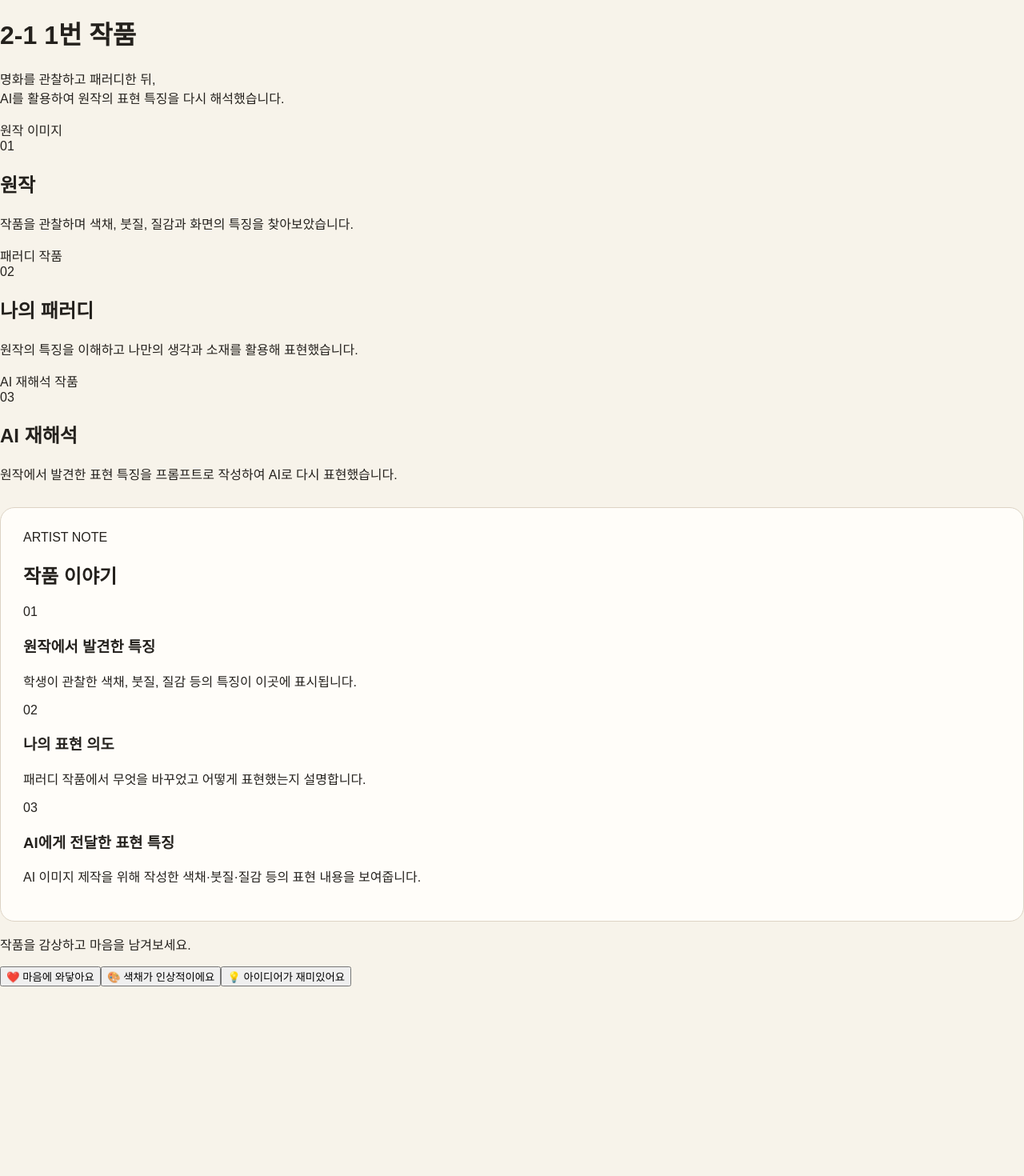
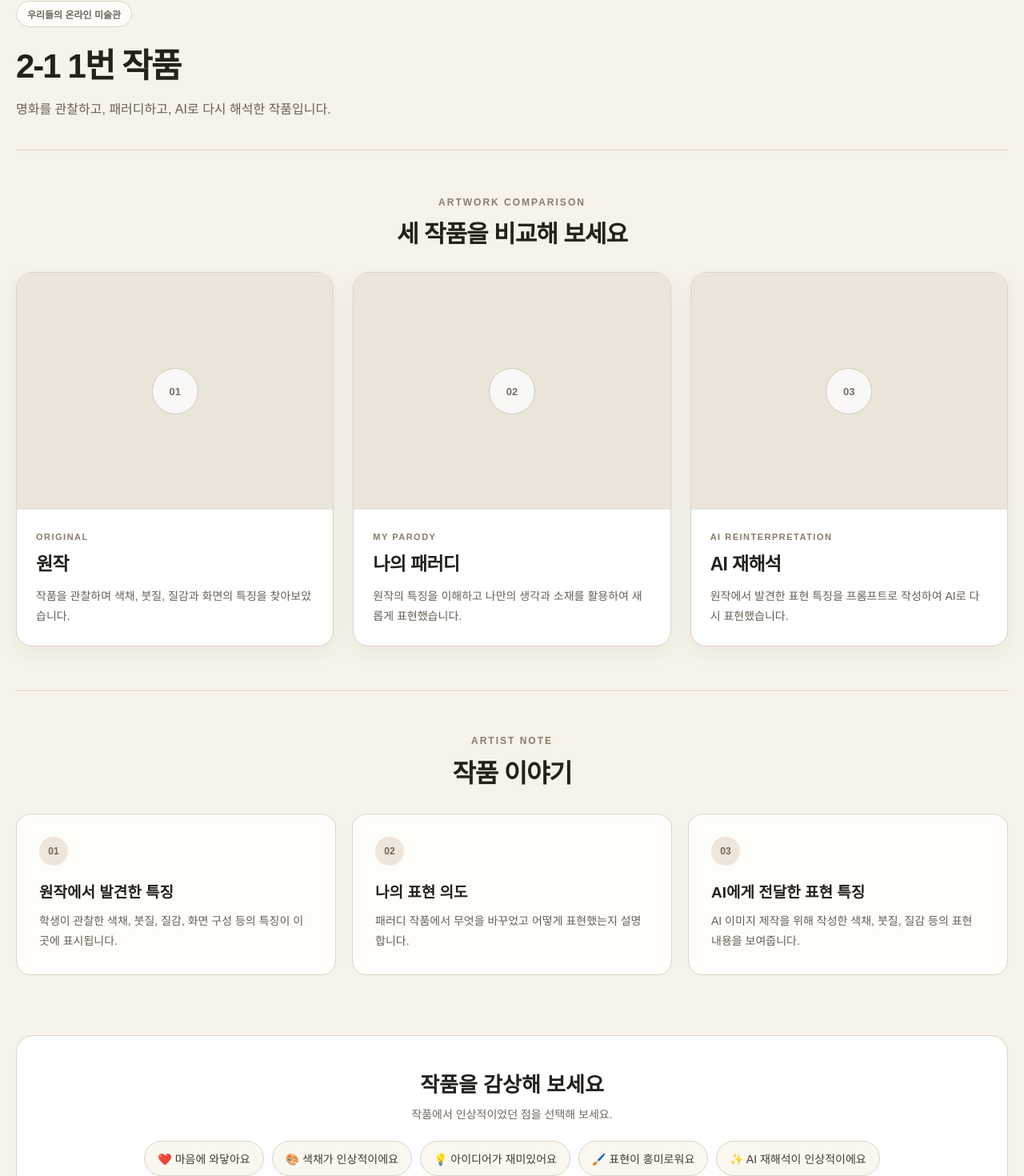
Before and after one commit to vizitostar-ctrl/our-art-museum, a Next.js app: page /class/1/student/1 in a window 1280 px wide. Shown: the part 105-1575 px from the top of the page at 80% size. Before the commit the page ends 1338 px from the top, so only its background shows below. Built offline with nearby package versions, Linux system fonts and the light colour scheme.

Commit message:
Update page.js

```diff
--- a/app/class/1/student/[number]/page.js
+++ b/app/class/1/student/[number]/page.js
@@ -4,36 +4,50 @@ export default async function StudentArtworkPage({ params }) {
   const { number } = await params;
 
   return (
-    <main className="studentPage">
+    <main className="student-page">
+      <div className="student-page-inner">
 
-      <div className="studentTop">
+        {/* 전시실로 돌아가기 */}
+        <header className="student-page-header">
           <Link href="/class/1" className="backButton">
             ← 1반 전시실
           </Link>
-      </div>
 
-      <header className="studentHeader">
-        <p className="classLabel">우리들의 온라인 미술관</p>
+          <br />
+
+          <span className="student-page-label">
+            우리들의 온라인 미술관
+          </span>
 
           <h1>2-1 {number}번 작품</h1>
 
-        <p className="studentDescription">
-          명화를 관찰하고 패러디한 뒤,
-          <br />
-          AI를 활용하여 원작의 표현 특징을 다시 해석했습니다.
+          <p>
+            명화를 관찰하고, 패러디하고,
+            AI로 다시 해석한 작품입니다.
           </p>
         </header>
 
-      <section className="artworkCompare">
 
-        <article className="artworkPanel">
-          <div className="artworkImage">
-            원작 이미지
+        {/* 작품 3개 비교 */}
+        <section className="artwork-section">
+
+          <div className="artwork-section-title">
+            <span>ARTWORK COMPARISON</span>
+            <h2>세 작품을 비교해 보세요</h2>
           </div>
 
-          <div className="artworkText">
-            <span className="artworkNumber">01</span>
+          <div className="artwork-grid">
+
+            {/* 원작 */}
+            <article className="artwork-card">
+              <div className="artwork-image">
+                <span className="artwork-number">01</span>
+              </div>
+
+              <div className="artwork-info">
+                <span className="artwork-type">ORIGINAL</span>
                 <h2>원작</h2>
+
                 <p>
                   작품을 관찰하며 색채, 붓질, 질감과
                   화면의 특징을 찾아보았습니다.
@@ -41,87 +55,130 @@ export default async function StudentArtworkPage({ params }) {
               </div>
             </article>
 
-        <article className="artworkPanel">
-          <div className="artworkImage">
-            패러디 작품
+
+            {/* 패러디 */}
+            <article className="artwork-card">
+              <div className="artwork-image">
+                <span className="artwork-number">02</span>
               </div>
 
-          <div className="artworkText">
-            <span className="artworkNumber">02</span>
+              <div className="artwork-info">
+                <span className="artwork-type">MY PARODY</span>
                 <h2>나의 패러디</h2>
+
                 <p>
-              원작의 특징을 이해하고
-              나만의 생각과 소재를 활용해 표현했습니다.
+                  원작의 특징을 이해하고 나만의 생각과
+                  소재를 활용하여 새롭게 표현했습니다.
                 </p>
               </div>
             </article>
 
-        <article className="artworkPanel">
-          <div className="artworkImage">
-            AI 재해석 작품
+
+            {/* AI 재해석 */}
+            <article className="artwork-card">
+              <div className="artwork-image">
+                <span className="artwork-number">03</span>
               </div>
 
-          <div className="artworkText">
-            <span className="artworkNumber">03</span>
+              <div className="artwork-info">
+                <span className="artwork-type">AI REINTERPRETATION</span>
                 <h2>AI 재해석</h2>
+
                 <p>
-              원작에서 발견한 표현 특징을
-              프롬프트로 작성하여 AI로 다시 표현했습니다.
+                  원작에서 발견한 표현 특징을 프롬프트로
+                  작성하여 AI로 다시 표현했습니다.
                 </p>
               </div>
             </article>
 
+          </div>
         </section>
 
-      <section className="artistNote">
 
-        <div className="noteTitle">
+        {/* 작품 이야기 */}
+        <section className="artist-note">
+
+          <div className="artist-note-heading">
             <span>ARTIST NOTE</span>
             <h2>작품 이야기</h2>
           </div>
 
-        <div className="noteGrid">
+          <div className="note-grid">
 
-          <article className="noteCard">
-            <span>01</span>
+            <article className="note-card">
+              <span className="note-number">01</span>
+
               <h3>원작에서 발견한 특징</h3>
+
               <p>
-              학생이 관찰한 색채, 붓질, 질감 등의
-              특징이 이곳에 표시됩니다.
+                학생이 관찰한 색채, 붓질, 질감,
+                화면 구성 등의 특징이 이곳에 표시됩니다.
               </p>
             </article>
 
-          <article className="noteCard">
-            <span>02</span>
+
+            <article className="note-card">
+              <span className="note-number">02</span>
+
               <h3>나의 표현 의도</h3>
+
               <p>
                 패러디 작품에서 무엇을 바꾸었고
                 어떻게 표현했는지 설명합니다.
               </p>
             </article>
 
-          <article className="noteCard">
-            <span>03</span>
+
+            <article className="note-card">
+              <span className="note-number">03</span>
+
               <h3>AI에게 전달한 표현 특징</h3>
+
               <p>
-              AI 이미지 제작을 위해 작성한
-              색채·붓질·질감 등의 표현 내용을 보여줍니다.
+                AI 이미지 제작을 위해 작성한 색채,
+                붓질, 질감 등의 표현 내용을 보여줍니다.
               </p>
             </article>
 
           </div>
         </section>
 
-      <section className="reactionSection">
-        <p>작품을 감상하고 마음을 남겨보세요.</p>
 
-        <div className="reactionButtons">
-          <button>❤️ 마음에 와닿아요</button>
-          <button>🎨 색채가 인상적이에요</button>
-          <button>💡 아이디어가 재미있어요</button>
+        {/* 감상 반응 */}
+        <section className="reaction-section">
+
+          <h2>작품을 감상해 보세요</h2>
+
+          <p>
+            작품에서 인상적이었던 점을 선택해 보세요.
+          </p>
+
+          <div className="reaction-buttons">
+
+            <button className="reaction-button">
+              ❤️ 마음에 와닿아요
+            </button>
+
+            <button className="reaction-button">
+              🎨 색채가 인상적이에요
+            </button>
+
+            <button className="reaction-button">
+              💡 아이디어가 재미있어요
+            </button>
+
+            <button className="reaction-button">
+              🖌️ 표현이 흥미로워요
+            </button>
+
+            <button className="reaction-button">
+              ✨ AI 재해석이 인상적이에요
+            </button>
+
           </div>
         </section>
 
+      </div>
     </main>
   );
 }
```
Lines whose indentation alone changed are shown as unchanged.
